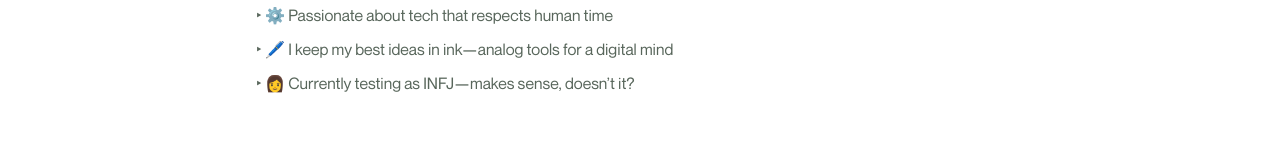
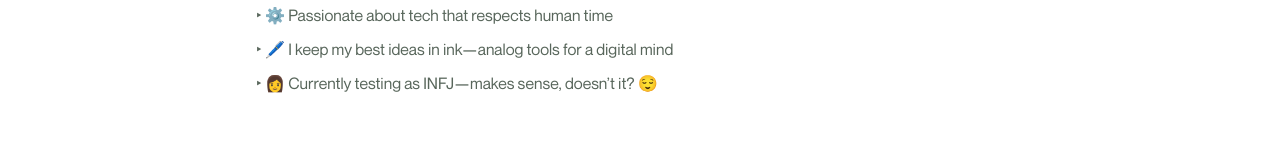
Before and after one commit to sephinek/sephine-portfolio, a React (Vite) app: page /about in a window 1280 px wide. Shown: the part 1434-1594 px from the top of the page. Built offline with nearby package versions, Linux system fonts and the light colour scheme.

Commit message:
minor change

```diff
--- a/src/pages/About.jsx
+++ b/src/pages/About.jsx
@@ -101,7 +101,9 @@ export default function About() {
                   ‣ 🖊️ I keep my best ideas in ink—analog tools for a digital
                   mind
                 </p>
-                <p>‣ 👩 Currently testing as INFJ—makes sense, doesn’t it?</p>
+                <p>
+                  ‣ 👩 Currently testing as INFJ—makes sense, doesn’t it? 😌
+                </p>
               </div>
             </div>
           </div>
```
